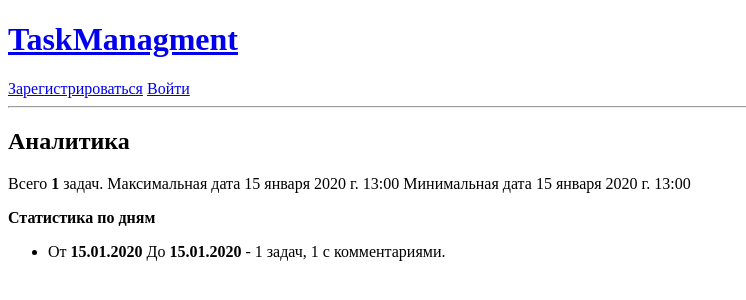
After one commit to dmitrievkirill1/Task-Management-System, a Django app: page /analytics/ in a window 1280 px wide. The commit adds this page. Shown: the top 300 px of the page, without its empty margins (0-746 px from the left). Run offline with Django 5.2, Linux system fonts and the light colour scheme; tables that the repository leaves empty hold one stand-in row (values such as "Sample post").

Commit message:
+ analytics

```diff
--- /dev/null
+++ b/web/templates/web/analytics.html
@@ -0,0 +1,18 @@
+{% extends 'web/base.html' %}
+
+{% block content %}
+    <h2>Аналитика</h2>
+<p>
+    Всего <b>{{overall_statt.count}}</b> задач.
+    Максимальная дата {{ overall_statt.max_date }}
+    Минимальная дата {{ overall_statt.min_date }}
+</p>
+
+<b>Статистика по дням</b>
+<ul>
+    {% for day_stat in days_stat %}
+    <li>От <b>{{ day_stat.start_date|date:"d.m.Y" }}</b> До <b>{{ day_stat.date|date:"d.m.Y"  }}</b>
+        - {{ day_stat.task_count }} задач, {{ day_stat.comment_count }} с комментариями.</li>
+    {% endfor %}
+</ul>
+{% endblock %}
--- a/web/templates/web/edit_project.html
+++ b/web/templates/web/edit_project.html
@@ -1,4 +1,3 @@
-<!-- templates/web/edit_project.html -->
 {% extends 'web/base.html' %}
 
 {% block content %}
--- a/web/templates/web/main.html
+++ b/web/templates/web/main.html
@@ -2,6 +2,7 @@
 {% block title %}Главная страница{% endblock %}
 
 {% block content %}
+<a href="{% url 'analytics' %}">Аналитика</a>
 <h1>Проекты</h1>
 
 <a href="{% url 'add_project' %}">Добавить новый проект</a>
--- a/web/urls.py
+++ b/web/urls.py
@@ -1,10 +1,11 @@
 from django.urls import path
 from web.views import index, register_view, login_view, logout_view, project_detail, add_project, add_task, \
-    edit_project, delete_project, edit_task, delete_task, add_comment
+    edit_project, delete_project, edit_task, delete_task, add_comment, analytics_view
 
 urlpatterns = [
     path('', index, name="main"),
     path('register/', register_view, name='registration'),
+    path('analytics/', analytics_view, name='analytics'),
     path('login/', login_view, name='login'),
     path('logout/', logout_view, name='logout'),
     path('projects/<int:project_id>/', project_detail, name='project_detail'),
--- a/web/views.py
+++ b/web/views.py
@@ -1,6 +1,7 @@
 from django.contrib.auth import get_user_model, login, authenticate, logout
 from django.core.paginator import Paginator
-from django.db.models import Prefetch, Count
+from django.db.models import Prefetch, Count, Max, Min
+from django.db.models.functions import TruncDate
 from django.shortcuts import render, redirect, get_object_or_404
 
 from web.forms import RegistrationForm, AuthForm, ProjectForm, TaskForm, CommentForm, TaskFilterForm
@@ -182,3 +183,25 @@ def add_comment(request, project_id, task_id):
         form = CommentForm()
 
     return render(request, 'web/add_comment.html', {'form': form, 'project': project, 'task': task})
+
+
+def analytics_view(request):
+    overall_statt = Task.objects.aggregate(
+        count=Count("id"),
+        max_date=Max("deadline"),
+        min_date=Min("creation_date")
+    )
+    days_stat = (
+        Task.objects.all()
+        .annotate(date=TruncDate("deadline"))
+        .values("date")
+        .annotate(
+            task_count=Count("id"),
+            comment_count=Count("comments", distinct=True),
+            start_date=Min("creation_date")
+        )
+    )
+    return render(request, 'web/analytics.html', {
+        'overall_statt': overall_statt,
+        'days_stat': days_stat
+    })
```
